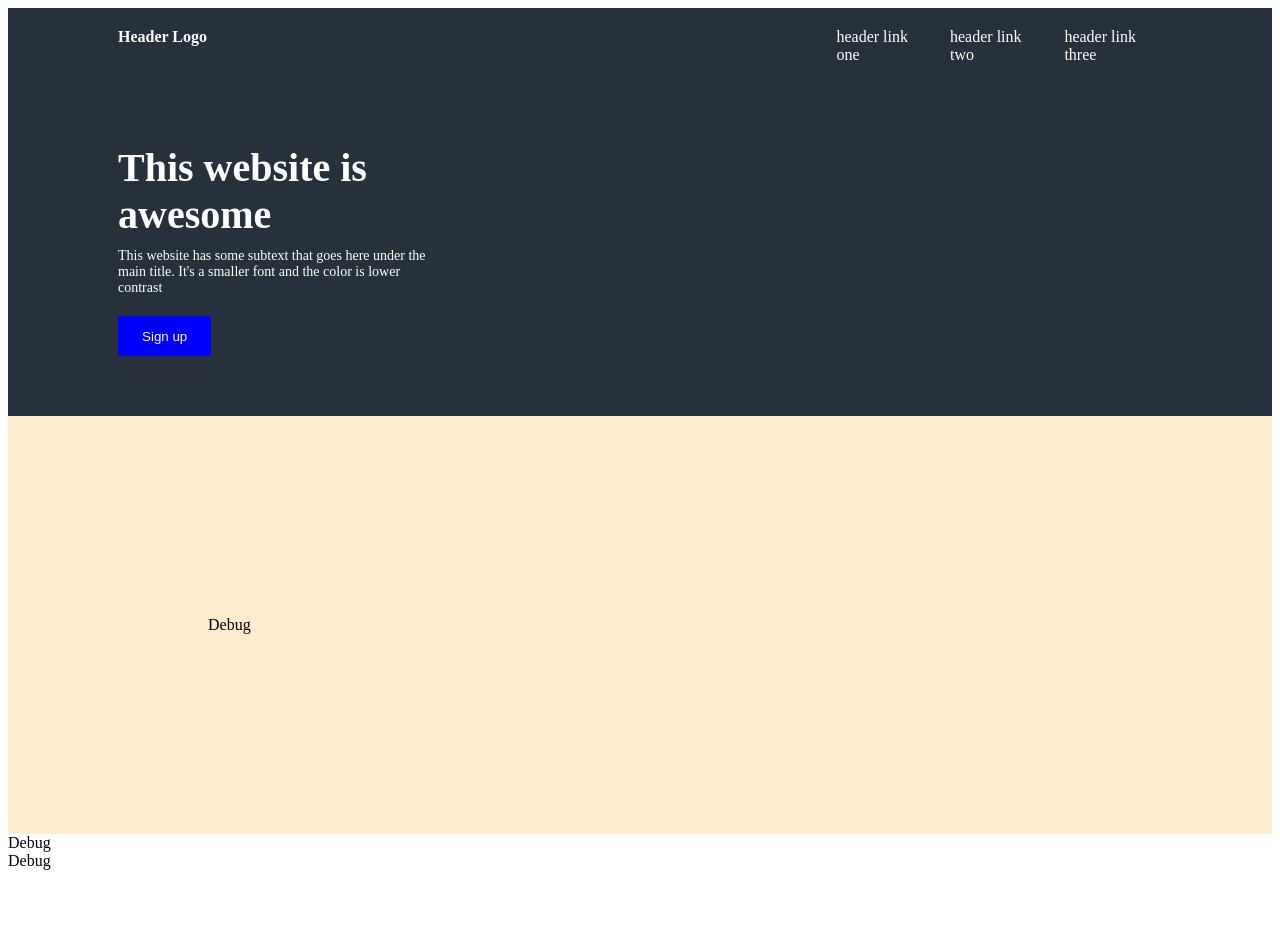
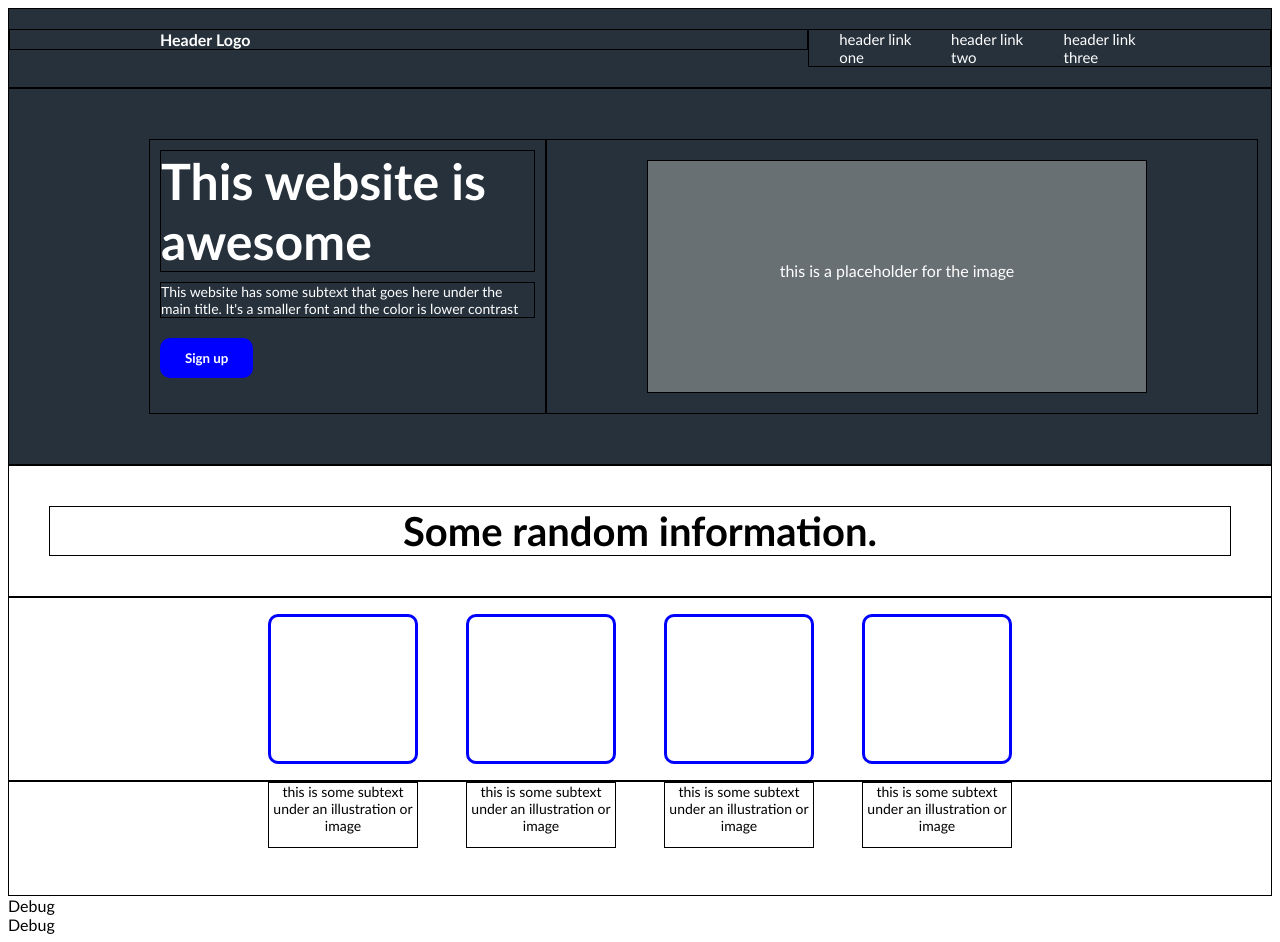
Before and after one commit to cheltonb/project_landing_page, a plain HTML site: page index.html in a window 1280 px wide. Before the commit the page ends 878 px from the top, so only its background shows below. Drawn offline with Linux system fonts and the light colour scheme.

Commit message:
refresh styles for header and menu-container - add styles for photos/photo-text

```diff
--- a/index.html
+++ b/index.html
@@ -22,8 +22,25 @@
         <div class='subtext'>This website has some subtext that goes here under the main title. It's a smaller font and the color is lower contrast</div>
         <div><button>Sign up</button></div>
       </div>
+    <div class='img-placeholder'>
+      <div class='img-txt'>this is a placeholder for the image</div>
     </div>
-    <div class='random-menu'>Debug</div>
+    </div>
+    <div class='container1'>
+      <div class="random-text">Some random information.</div>
+    </div>
+    <div class="photos">
+      <div class='photo1'></div>
+      <div class='photo2'></div>
+      <div class='photo3'></div>
+      <div class='photo4'></div>
+    </div>
+    <div class ='photo-text'>
+        <div class="text-container1">this is some subtext under an illustration or image</div>
+        <div class="text-container2">this is some subtext under an illustration or image</div>
+        <div class="text-container3">this is some subtext under an illustration or image</div>
+        <div class="text-container3">this is some subtext under an illustration or image</div>
+    </div>
     <div class='container3'>Debug</div>
     <div class='Footer'>Debug</div>
   </body>
--- a/styles.css
+++ b/styles.css
@@ -1,12 +1,15 @@
 * {
     box-sizing: border-box;
+    font-family: 'Trebuchet MS', 'Lucida Sans Unicode', 'Lucida Grande', 'Lucida Sans', Arial, sans-serif;
 }
+
 .header-container {
     background-color: rgb(38, 49, 60);
     color: white;
     display: flex;
     justify-content: left;
     padding: 20px 0;
+    border: 1px solid black;
 }
 
 .header {
@@ -14,55 +17,140 @@
 }
 
 .header-logo {
+
     font-weight: bold;
     display: flex;
     justify-content: flex-start;
-    padding-left: 110px;
+    padding-left: 150px;
+    padding-right: 150px;
+    border: 1px solid black;
 }
 
 .header-link {
+    font-size: 15px;
+    font-weight: lighter;
     display: flex;
     justify-content: flex-end;
     padding-right: 110px;
-    gap: 24px
+    padding-left: 30px;
+    gap: 24px;
+    border: 1px solid black;
 }
 
 .menu-container {
+
     display: flex;
-    flex-direction: column;
+    flex-direction: row;
     justify-content: space-between;
     background-color: rgb(38, 49, 60);
     color: white;
     padding: 50px;
-    padding-left: 100px;
+    padding-left: 140px;
+    border: 1px solid black;
 }
 
 .menu-item {
-    width: 310px;
+    width: 425px;
+    height: 275px;
+    border: 1px solid black;
+
 }
 .text {
     margin-right: 250px;
-    font-size: 40px;
+    font-size: 50px;
     font-weight: bold;
     text-wrap: wrap;
     margin: 10px;
+    border: 1px solid black;
 }
 .subtext {
     font-size: 14px;
-    width: 310px;
+    width: 375px;
     font-weight: lighter;
     margin: 10px;
+    border: 1px solid black;
 
 }
 button {
     width: 7em;
     height: 3em;
+    font-weight: bold;
     background-color: blue;
     border: blue;
     color: white;
     margin: 10px;
+    border-radius: 10px;
 }
-.random-menu {
-    background-color: blanchedalmond;
-    padding: 200px;
+.img-placeholder {
+    height: 275px;
+    width: 800px;
+    display: flex;
+    justify-content: flex-end;
+    padding-top: 20px;
+    padding-bottom: 20px;
+    padding-left: 100px;
+    padding-right: 110px;
+    border: 1px solid black;
 }
+
+.img-txt {
+    width: 500px;
+    text-align: center;
+    background-color: rgb(104, 112, 116);
+    border-color: solid rgb(104, 112, 116);
+    padding: 100px;
+    border: 1px solid black;
+}
+.container1 {
+    background-color: rgb(255, 255, 255);
+    padding: 40px;
+    border: 1px solid black;
+}
+
+.random-text {
+    text-align: center;
+    font-size: 40px;
+    font-weight: bold;
+    border: 1px solid black;
+}
+
+.photos {
+    height: 184px;
+    padding: 16px;
+    background-color: rgb(255, 255, 255);
+    display: flex;
+    justify-content: center;
+    gap: 48px;
+    border: 1px solid black;
+}
+
+.photo1,
+.photo2,
+.photo3,
+.photo4 {
+    width: 150px;
+    height: 150px;
+    border: 3px solid blue;
+    border-radius: 10px;
+}
+
+.photo-text {
+    height: 115px;
+    background-color: rgb(255, 255, 255);
+    display: flex;
+    justify-content: center;
+    gap: 48px;
+    border: 1px solid black;
+}
+
+.text-container1,
+.text-container2,
+.text-container3,
+.text-container4 {
+    text-align: center;
+    font-weight: lighter;
+    font-size: 14px;
+    width: 150px;
+    height: 66px;
+    border: 1px solid black;
+}
```
